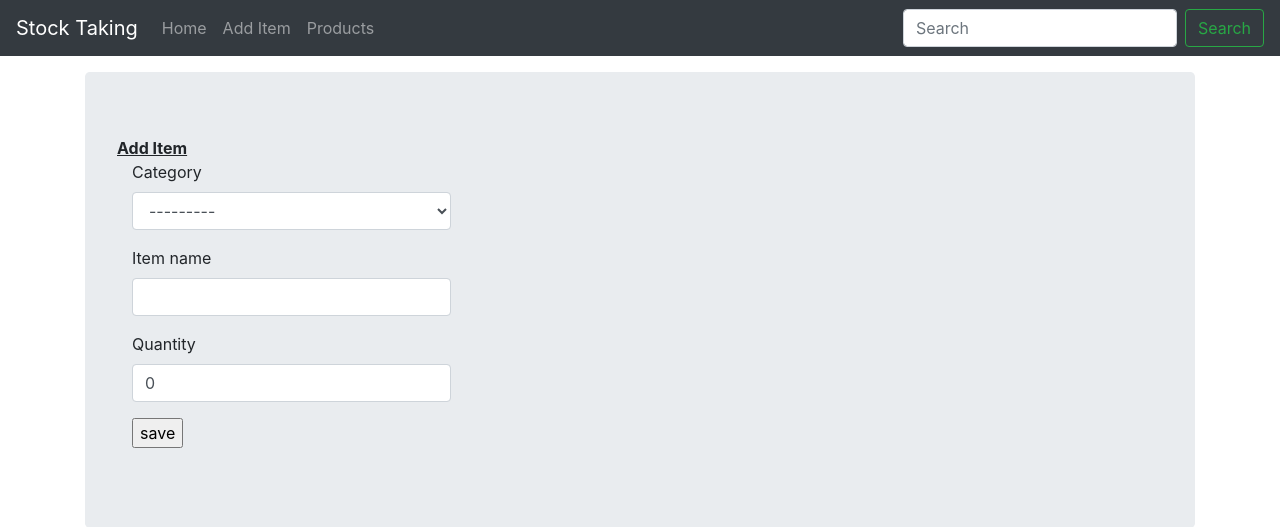
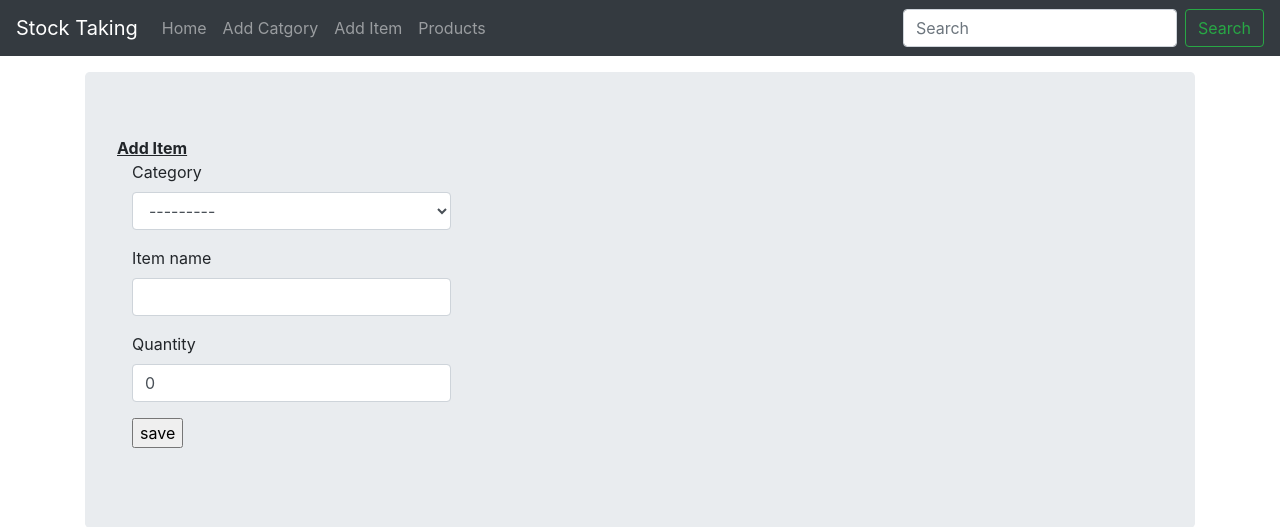
Before and after one commit to Dihfahsih1/stock-management-system, a Django app: page /add-item in a window 1280 px wide. Shown: the top 527 px of the page. Run offline with Django 3.2, Linux system fonts and the light colour scheme; data comes from the database, SQL or seed files in the repository; both versions use the stored data as it was after the commit; some libraries are stand-ins or nearby versions.

Commit message:
changes in the navbar

```diff
--- a/stockmgt/templates/navbar.html
+++ b/stockmgt/templates/navbar.html
@@ -11,6 +11,11 @@
             <li class="nav-item">
                 <a class="nav-link" href="{% url 'home' %}">Home</a>
             </li>
+
+            <li class="nav-item">
+                <a class="nav-link" href="{% url 'add_category' %}">Add Catgory</a>
+            </li>
+
             <li class="nav-item">
                 <a class="nav-link" href="{% url 'add_item' %}">Add Item</a>
             </li>
```
Also changed, not shown: db.sqlite3.
